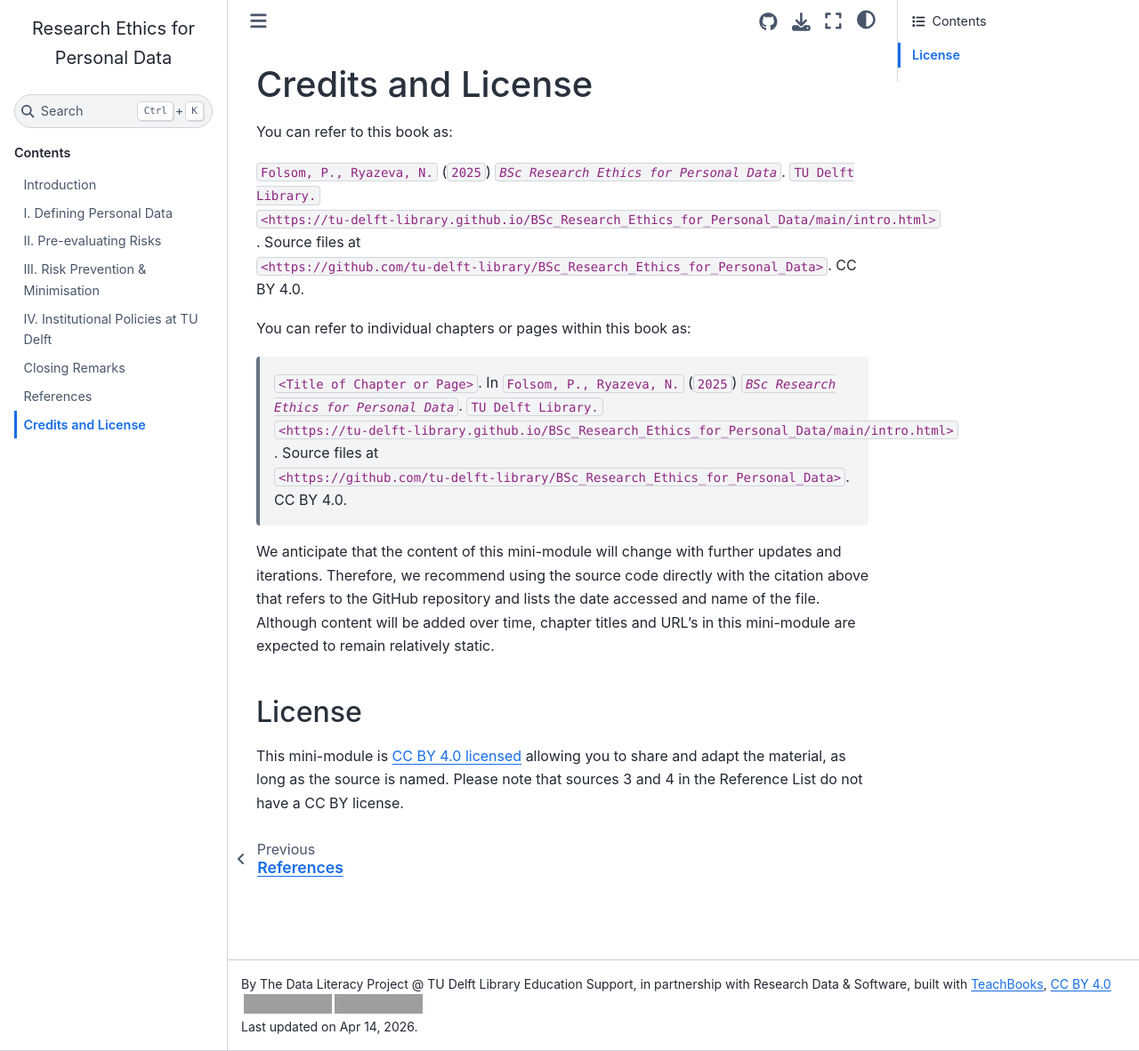
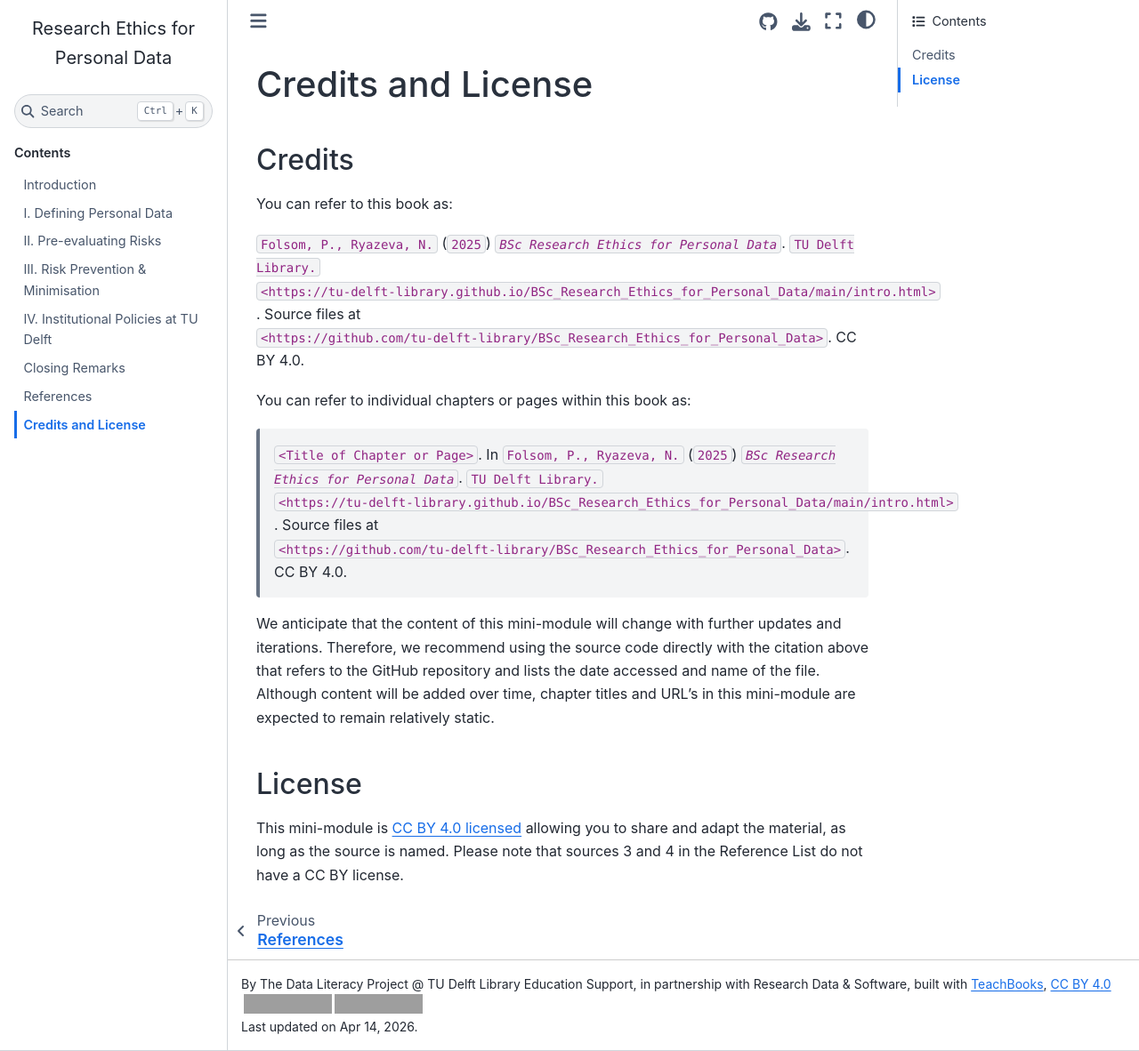
Before and after one commit to tu-delft-library/BSc_Research_Ethics_for_Personal_Data, a Jupyter Book: the page built from book/credits.md, in a window 1280 px wide and 1182 px high. Shown: the whole window at 89% size. Built offline with Jupyter Book 1.0.4 settings and Sphinx 7.4.7 and the Sphinx Book theme 1.1.4, drawn with Linux system fonts in a browser that asks for light colours; comment, search, counter and statistics services are not loaded; grey boxes are pictures that could not be loaded.

Commit message:
Update credits.md

```diff
--- a/book/credits.md
+++ b/book/credits.md
@@ -1,6 +1,7 @@
 (credits)=
 # Credits and License
 
+## Credits
 You can refer to this book as:
 
 `Folsom, P., Ryazeva, N.` (`2025`) _`BSc Research Ethics for Personal Data`_.  `TU Delft Library.` `<https://tu-delft-library.github.io/BSc_Research_Ethics_for_Personal_Data/main/intro.html>`. Source files at `<https://github.com/tu-delft-library/BSc_Research_Ethics_for_Personal_Data>`. CC BY 4.0.
```
